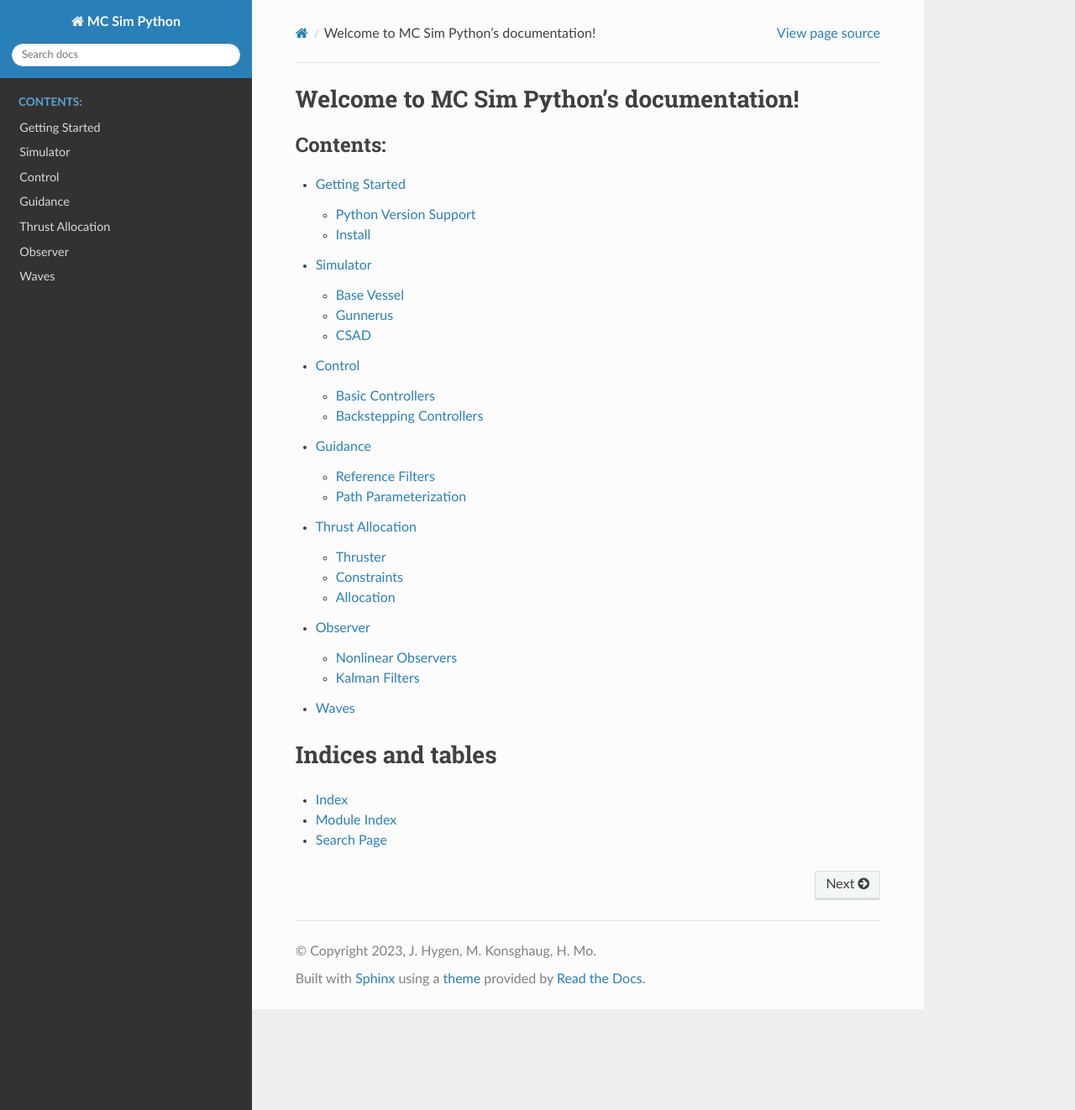
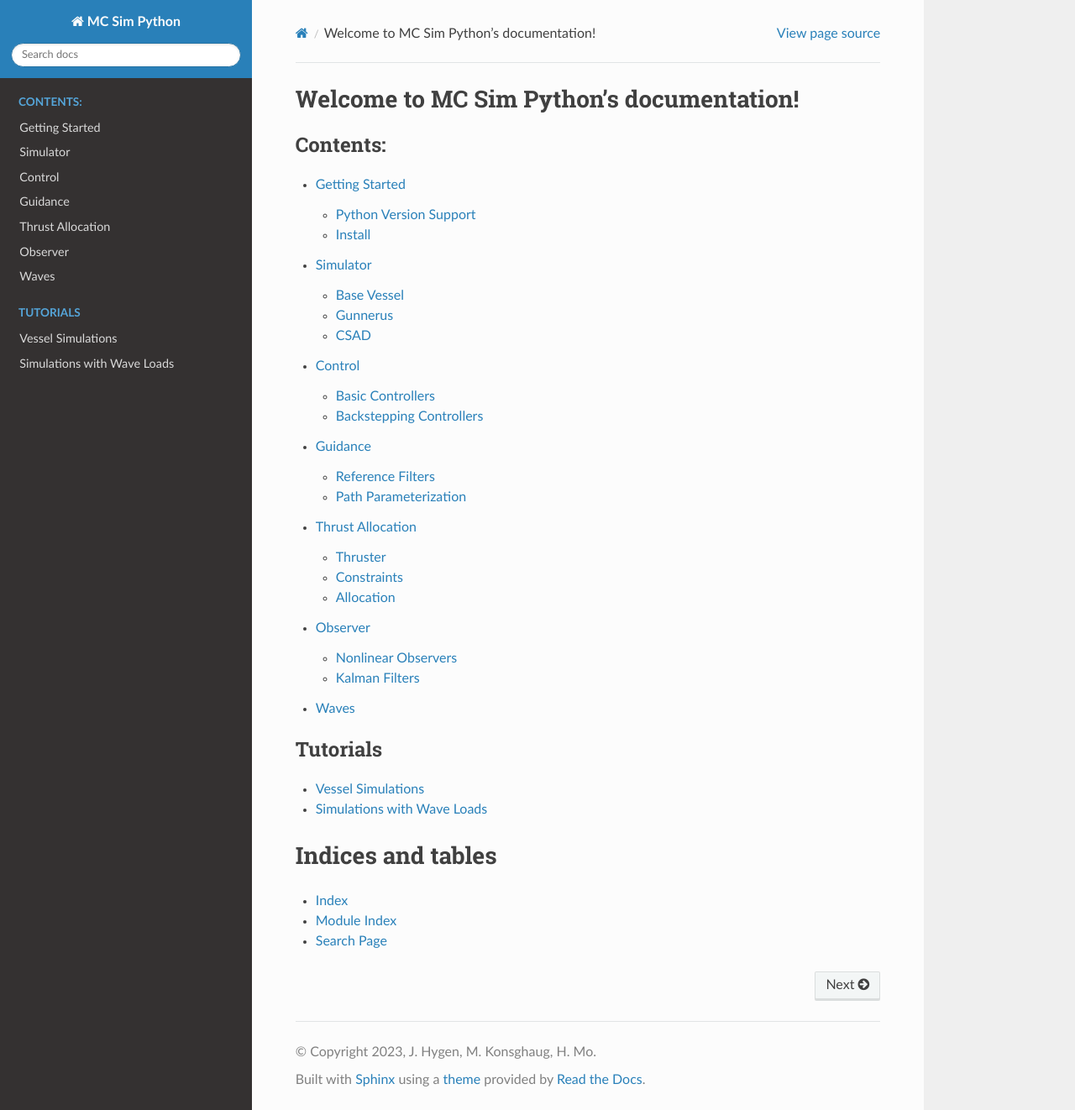
Before and after one commit to janerikhy/Wave-Model, a Sphinx documentation site: the page built from docs/index.rst, in a window 1280 px wide and 1322 px high. Shown: the whole window at 84% size. Built offline with Sphinx 7.4.7 and the Read the Docs theme 2.0.0, drawn with Linux system fonts in a browser that asks for light colours.

Commit message:
Add tutorials

```diff
--- a/docs/index.rst
+++ b/docs/index.rst
@@ -18,6 +18,13 @@ Welcome to MC Sim Python's documentation!
    modules/observer
    modules/waves
 
+.. toctree::
+   :maxdepth: 2
+   :caption: Tutorials
+
+   tutorials/simulation
+   tutorials/waveload
+
 Indices and tables
 ==================
 
--- /dev/null
+++ b/docs/tutorials/simulation.rst
@@ -0,0 +1,2 @@
+Vessel Simulations
+==================
```
Also changed, not shown: docs/tutorials/waveload.rst (added, +37 -0 lines).
